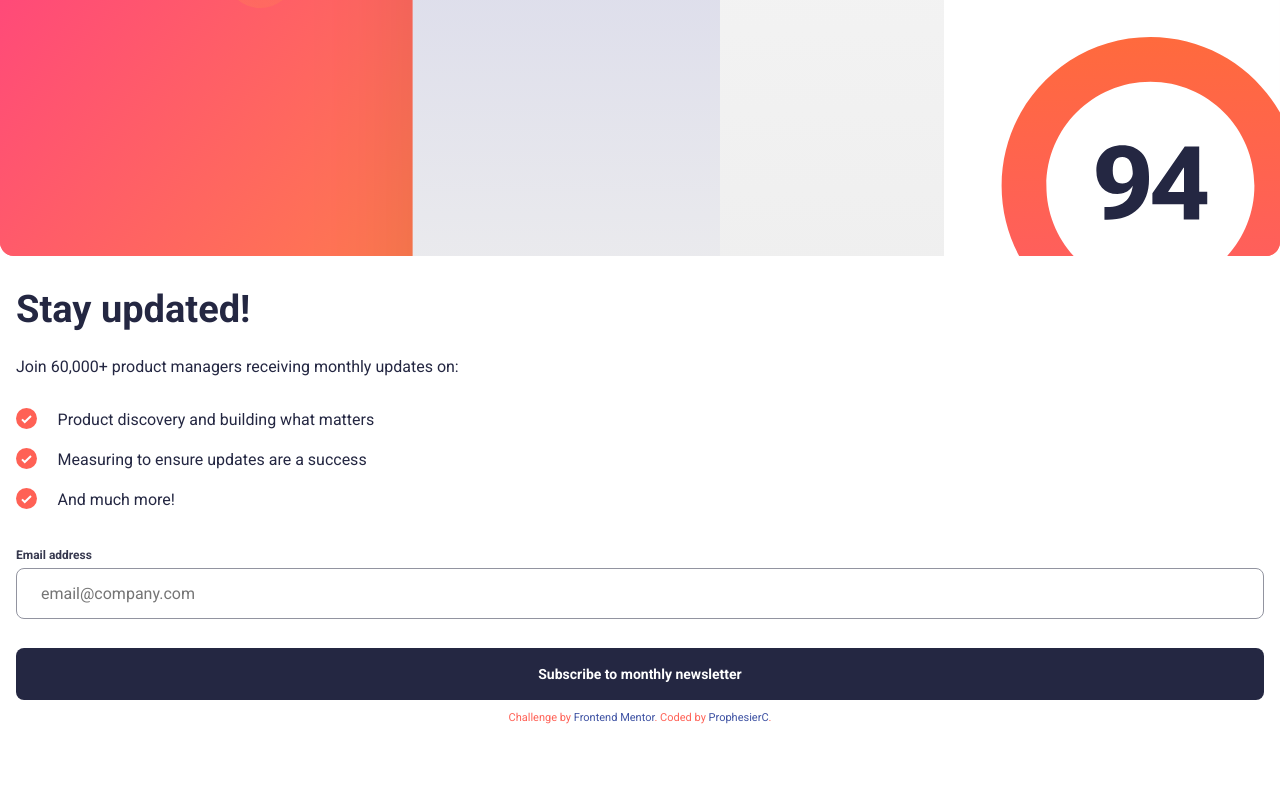
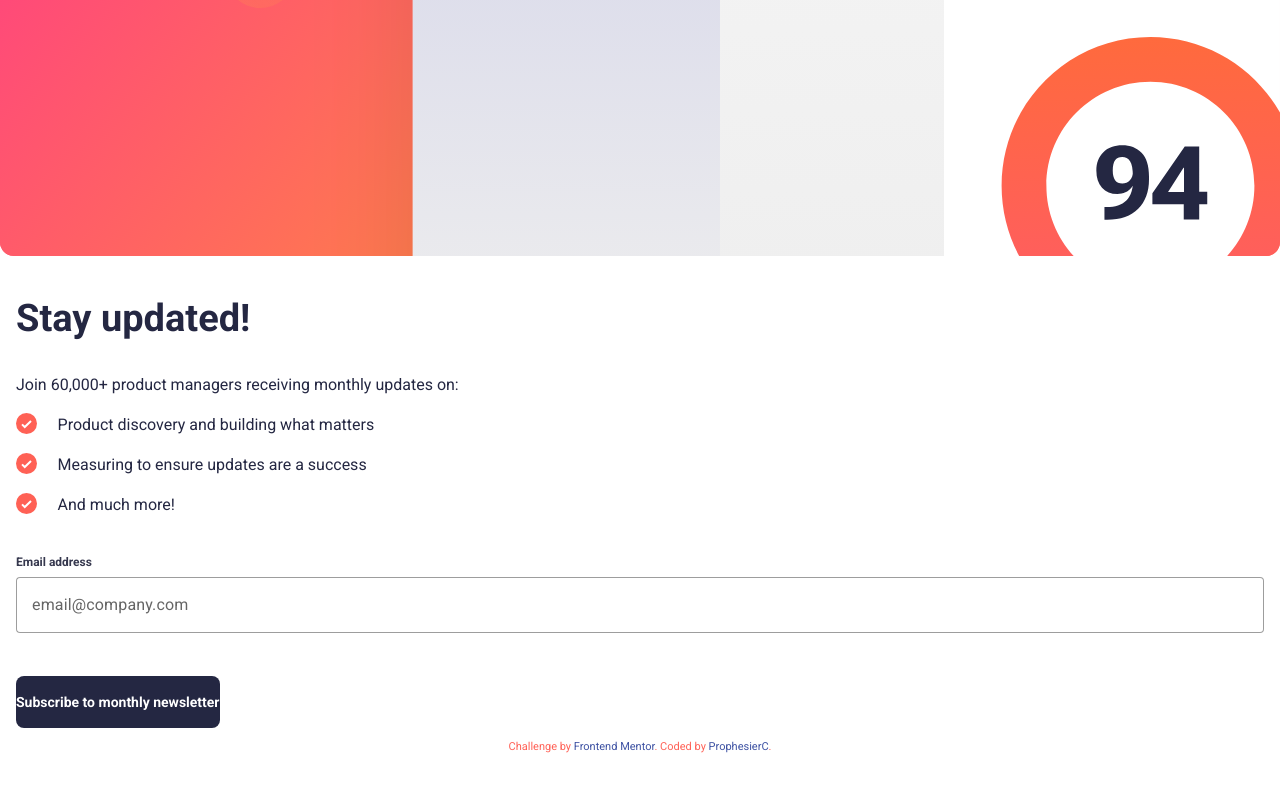
Before and after one commit to prophesierc/newsletter-sign-up-with-success-message-main, a Vue app in the folder app/: page / in a window 1280 px wide. Shown: the top 792 px of the page. Built offline with nearby package versions, Linux system fonts and the light colour scheme.

Commit message:
update 9 files Initialized Vuetify for updated textfields

```diff
--- a/app/package.json
+++ b/app/package.json
@@ -9,8 +9,10 @@
     "preview": "vite preview"
   },
   "dependencies": {
+    "@mdi/font": "^7.4.47",
     "vue": "^3.4.38",
-    "vue-loader": "^17.3.1"
+    "vue-loader": "^17.3.1",
+    "vuetify": "^3.7.1"
   },
   "devDependencies": {
     "@vitejs/plugin-vue": "^5.1.2",
--- a/app/src/components/EmailField.vue
+++ b/app/src/components/EmailField.vue
@@ -2,31 +2,47 @@
   <h3 class="email__title">
     Email address
   </h3>
-  <input type="text" placeholder="email@company.com" class="email__input"/>
+
+  <v-text-field
+    :rules="[rules.required]"
+    label="email@company.com"
+    class="email__input"
+    bg-color="white"
+    clearable
+    variant="outlined"
+  ></v-text-field>
+
 </template>
 
 <script>
-export default {
-  name: 'EmailField'
+export default
+{
+  name: 'EmailField',
+  data: () =>
+  (
+    {
+      rules:
+      {
+        required: value => !!value || 'Field is required',
+      },
+    }
+  )
 }
 </script>
 
-<style>
-  .email__title{
+<style scoped>
+  .email__title {
     font-size: 12px;
     color: var(--neutral-clr-Charcoal-Grey);
     margin: 3em 0 .5em 0;
   }
 
-  .email__input{
+  .email__input :deep(.v-input__control) {
     width: 100%;
-    height: 3.2em;
-    border: 1px solid var(--neutral-clr-Grey);
+    background-color: var(--neutral-clr-White);
+  }
+
+  .email__input :deep(.v-field__input) {
     color: var(--neutral-clr-Grey);
-    border-radius: 8px;
-    padding-left: 1.5em;
-    font-size: 16px;
-    font-family: inherit;
-    margin: 0 0 .5em 0;
   }
 </style>
--- a/app/src/main.js
+++ b/app/src/main.js
@@ -1,4 +1,21 @@
 import { createApp } from 'vue'
+
+// Vuetify
+import 'vuetify/styles'
+import { createVuetify } from 'vuetify'
+import * as components from 'vuetify/components'
+import * as directives from 'vuetify/directives'
+import '@mdi/font/css/materialdesignicons.css'
+
+// Components
 import App from '@/App.vue'
 
-createApp(App).mount('#app')
+const vuetify = createVuetify({
+  components,
+  directives,
+  icons: {
+    defaultSet: 'mdi',
+  },
+})
+
+createApp(App).use(vuetify).mount('#app')
```
Also changed, not shown: 1 other file (tests, documents, lock files or other folders).
